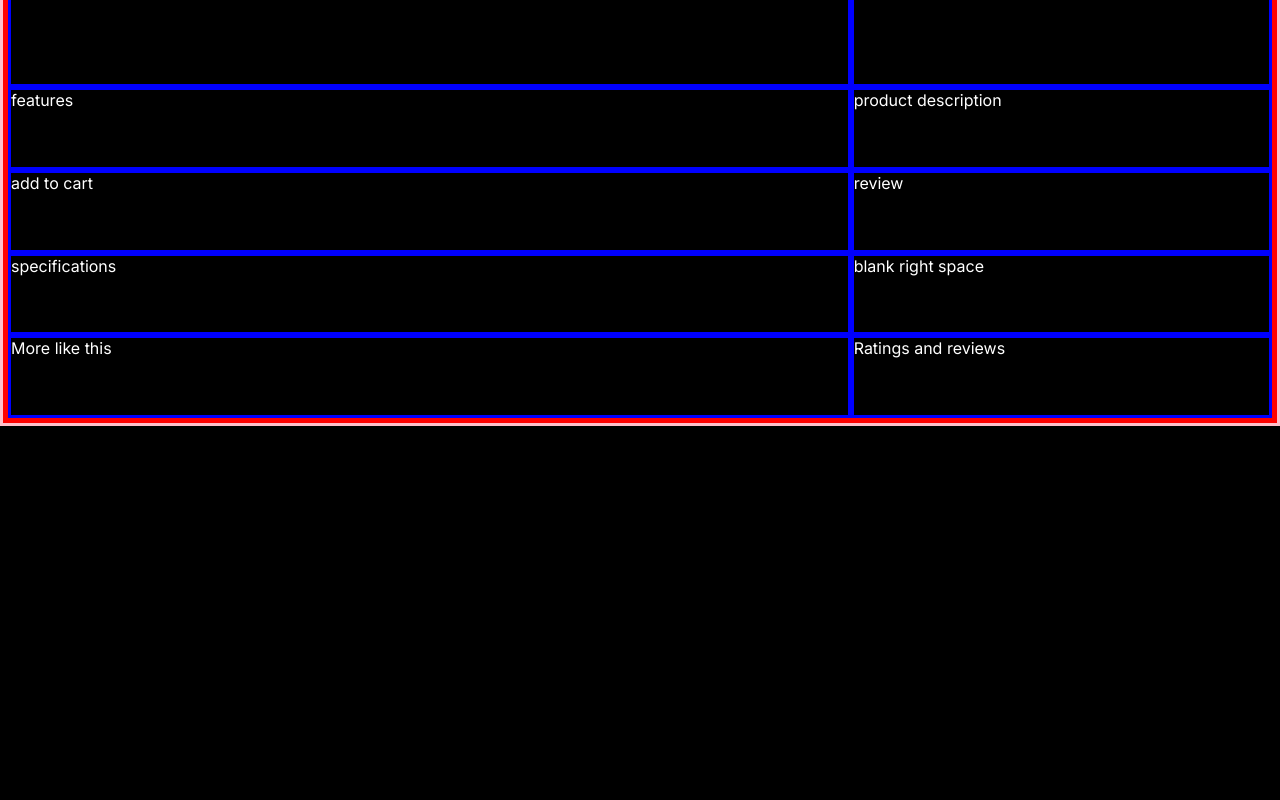
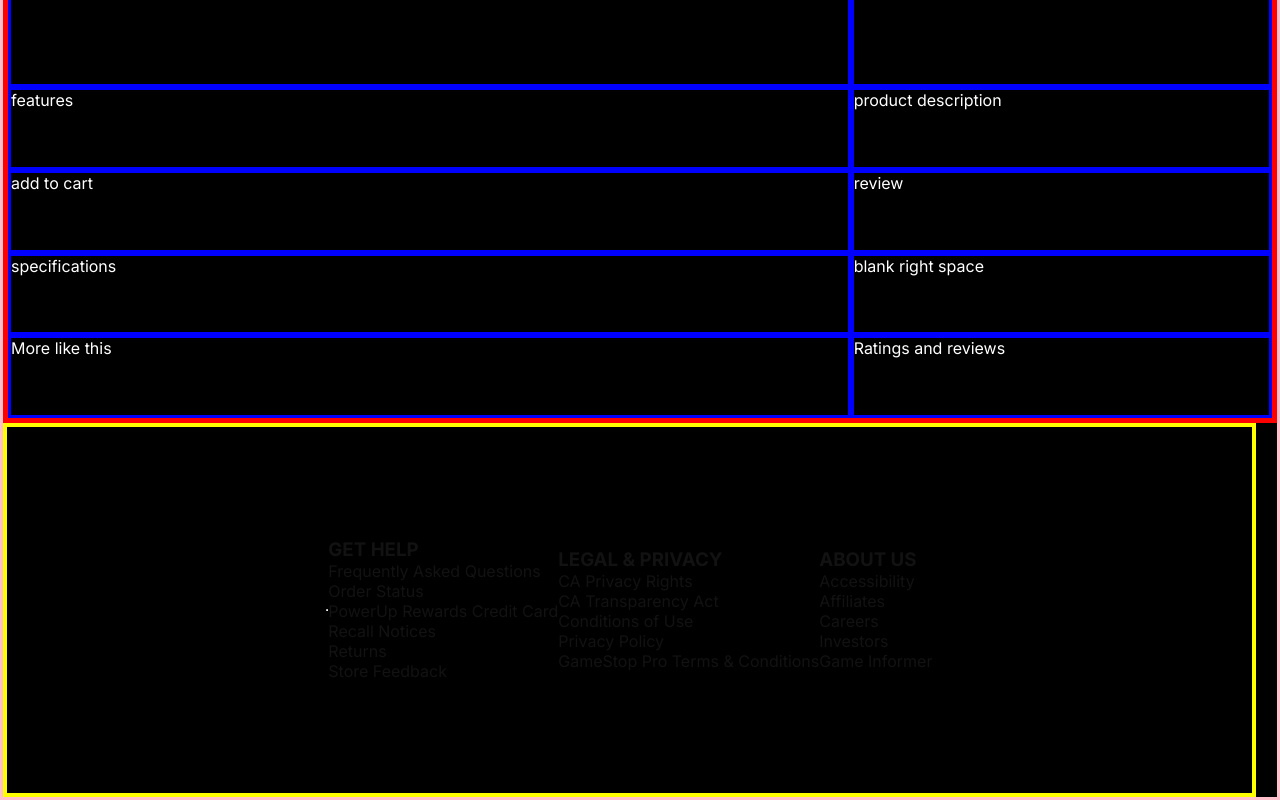
Before and after one commit to JesthenB/gamestop--app, a Next.js app in the folder gamestop--app/: page / in a window 1280 px wide. Shown: the part 661-1461 px from the top of the page. Before the commit the page ends 1087 px from the top, so only its background shows below. Built offline with nearby package versions, Linux system fonts and the light colour scheme.

Commit message:
added footer lists

```diff
--- a/gamestop--app/src/app/components/footer.js
+++ b/gamestop--app/src/app/components/footer.js
@@ -1,9 +1,42 @@
 import React from "react";
-import '../styles/features.css'
+import '../styles/footer.css'
 
 function Footer (){
     return (
-        <></>
+        <div className="footer-container">
+        <hr/>
+        <div>
+        <h3>GET HELP</h3>
+        <ul>
+            <li><a href="#">Frequently Asked Questions</a></li>
+            <li><a href="#">Order Status</a></li>
+            <li><a href="#">PowerUp Rewards Credit Card</a></li>
+            <li><a href="#">Recall Notices</a></li>
+            <li><a href="#">Returns</a></li>
+            <li><a href="#">Store Feedback</a></li>
+        </ul>
+    </div>
+    <div>
+        <h3>LEGAL & PRIVACY</h3>
+        <ul className="footer-list">
+            <li><a href="#">CA Privacy Rights</a></li>
+            <li><a href="#">CA Transparency Act</a></li>
+            <li><a href="#">Conditions of Use</a></li>
+            <li><a href="#">Privacy Policy</a></li>
+            <li><a href="#">GameStop Pro Terms & Conditions</a></li>
+        </ul>
+    </div>
+    <div>
+        <h3>ABOUT US</h3>
+        <ul>
+            <li><a href="#">Accessibility</a></li>
+            <li><a href="#">Affiliates</a></li>
+            <li><a href="#">Careers</a></li>
+            <li><a href="#">Investors</a></li>
+            <li><a href="#">Game Informer</a></li>
+        </ul>
+    </div>
+        </div>
     )
 }
 
--- a/gamestop--app/src/app/page.js
+++ b/gamestop--app/src/app/page.js
@@ -4,6 +4,7 @@ import Features from "./components/features"
 import productDescription from "./components/productDescription"
 import './globals.css'
 import Content from "./components/content/content"
+import Footer from "./components/footer"
 
 
 
@@ -13,6 +14,7 @@ export default function Home() {
     <div className="home">
       <HeaderNavBar/>
       <Content/>
+      <Footer />
     </div>
   )
 }
--- a/gamestop--app/src/app/styles/footer.css
+++ b/gamestop--app/src/app/styles/footer.css
@@ -0,0 +1,21 @@
+.footer-container{
+    display: flex;
+    border: 4px;
+    border-style: solid;
+    border-color: yellow;
+    width: 1244.8px;
+    height: 365.55px;
+    color: #121212;
+    align-items: center;
+    justify-content: center;
+}
+
+li{
+    text-decoration: none;
+    list-style: none;
+}
+
+a{
+    text-decoration: none;
+    color: #121212;
+}
```
